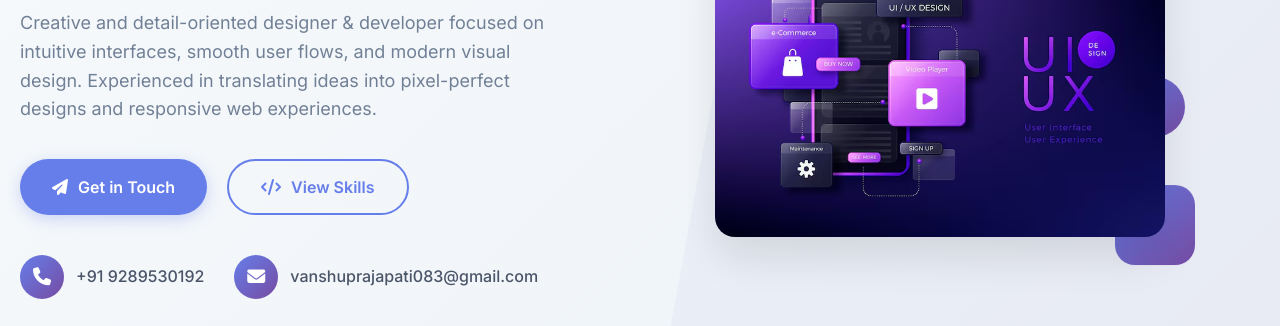
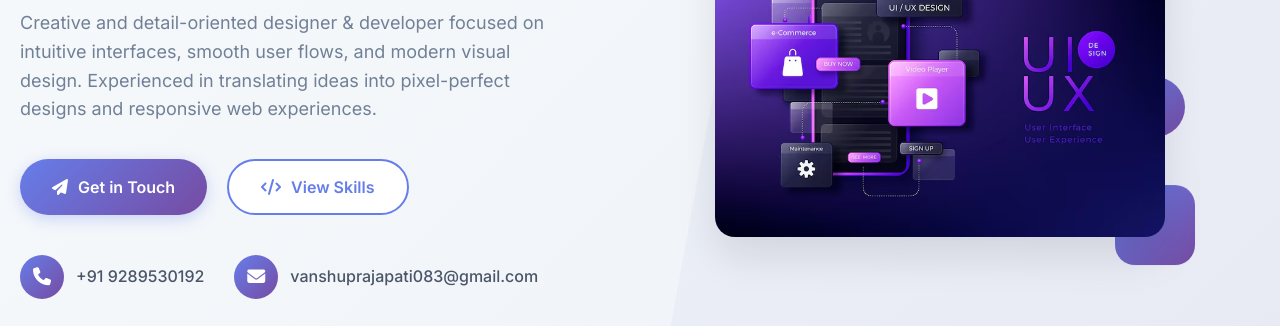
Before and after one commit to vanshuprajapati083-sketch/Portfolio, a plain HTML site: page index.html in a window 1280 px wide. Shown: the part 379-705 px from the top of the page. Drawn offline with nearby package versions, Linux system fonts and the light colour scheme.

Commit message:
Update Resume_Website2.css

```diff
--- a/Resume_Website2.css
+++ b/Resume_Website2.css
@@ -5,9 +5,7 @@
     box-sizing: border-box;
 }
 
-.fa-print{
-    background-color:white;
-}
+
 
 html {
     scroll-behavior: smooth;
@@ -73,7 +71,7 @@ img {
 }
 
 .btn-primary {
-    background: linear-gradient(135deg, #667eea 100%, #764ba2 100%);
+    background: linear-gradient(135deg, #667eea 0%, #764ba2 100%);
     color: white;
     box-shadow: 0 4px 15px rgba(102, 126, 234, 0.3);
 }
@@ -84,7 +82,7 @@ img {
 }
 
 .btn-secondary {
-    background: transparent;
+    background: white;
     color: #667eea;
     border: 2px solid #667eea;
 }
```
